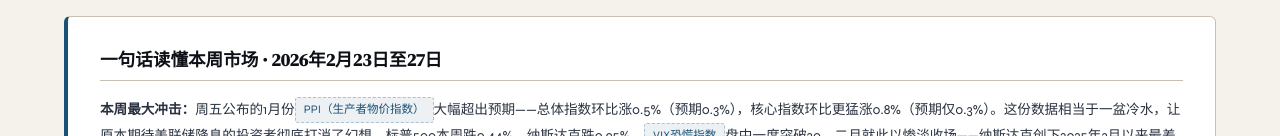
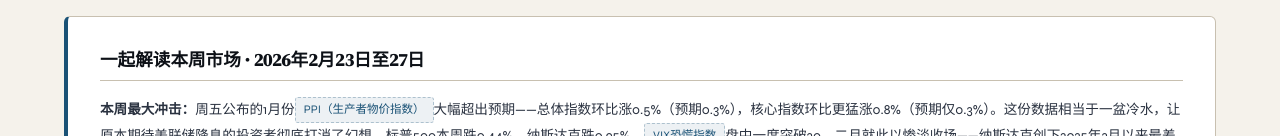
Before and after one commit to TaliZ629/capital_markets_update_CN_0227, a plain HTML site: page index.html in a window 1280 px wide. Shown: the part 487-623 px from the top of the page. Drawn offline with nearby package versions, Linux system fonts and the light colour scheme.

Commit message:
Add files via upload

```diff
--- a/index.html
+++ b/index.html
@@ -295,7 +295,7 @@
   </div>
 
   <div class="interp-box">
-    <h3>一句话读懂本周市场 · 2026年2月23日至27日</h3>
+    <h3>一起解读本周市场 · 2026年2月23日至27日</h3>
     <p><strong>本周最大冲击：</strong>周五公布的1月份<span class="glossary-pill" data-tip="生产者价格指数（PPI）：衡量工厂出厂价格的涨幅，是通货膨胀的早期信号">PPI（生产者物价指数）</span>大幅超出预期——总体指数环比涨0.5%（预期0.3%），核心指数环比更猛涨0.8%（预期仅0.3%）。这份数据相当于一盆冷水，让原本期待美联储降息的投资者彻底打消了幻想。标普500本周跌0.44%，纳斯达克跌0.95%，<span class="glossary-pill" data-tip="VIX：又称「恐慌指数」，数值越高代表市场越担忧、波动越大">VIX恐慌指数</span>盘中一度突破20。二月就此以惨淡收场——纳斯达克创下2025年3月以来最差月度表现，科技软件ETF（IGV）二月份单月跌近10%。</p>
     <p>雪上加霜的是，「AI恐慌情绪」贯穿全周。周一，Anthropic发布Claude Code——一款可以自动完成许多原本由顾问公司负责的分析工作的AI工具——IBM单日重挫13%，埃森哲、CrowdStrike也跟着大跌。周三，英伟达公布的季报堪称完美（营收681亿美元，同比增73%），但股价在次日反而下跌超5%，这就是市场所说的「利好出尽即利空」。这一周以一个令人沮丧的矛盾作为结束：英伟达史上最强季报，依然救不了AI概念股。</p>
     <p>黄金本周大涨2.94%，创下每盎司5,230美元的历史新高。三大引擎同时点火：PPI数据推高通胀预期（利好黄金保值功能）、美伊核谈判在日内瓦无果而终（地缘风险溢价支撑金价）、10年期美债收益率降至3.962%（实际利率下降对黄金有利）。与此同时，比特币跌4.49%至64,952美元，年初至今已跌逾25%。10年期美债收益率反而因为「增长担忧」压过通胀因素而下行，暗示市场正在担心经济滞胀——而这恰恰令美联储两难：不敢轻易降息，也不敢加息。</p>
```
